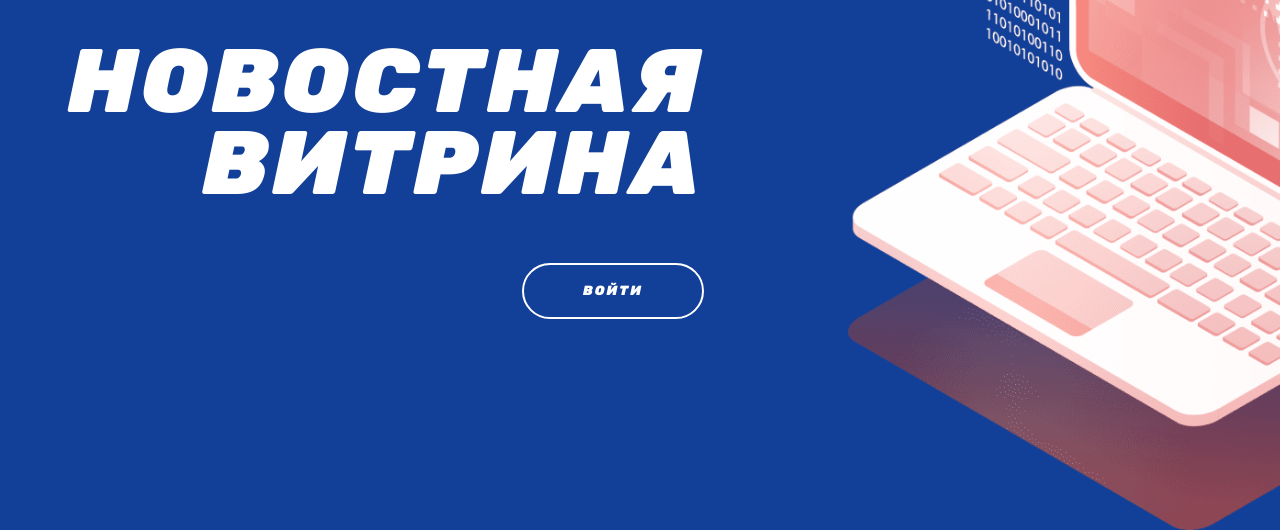
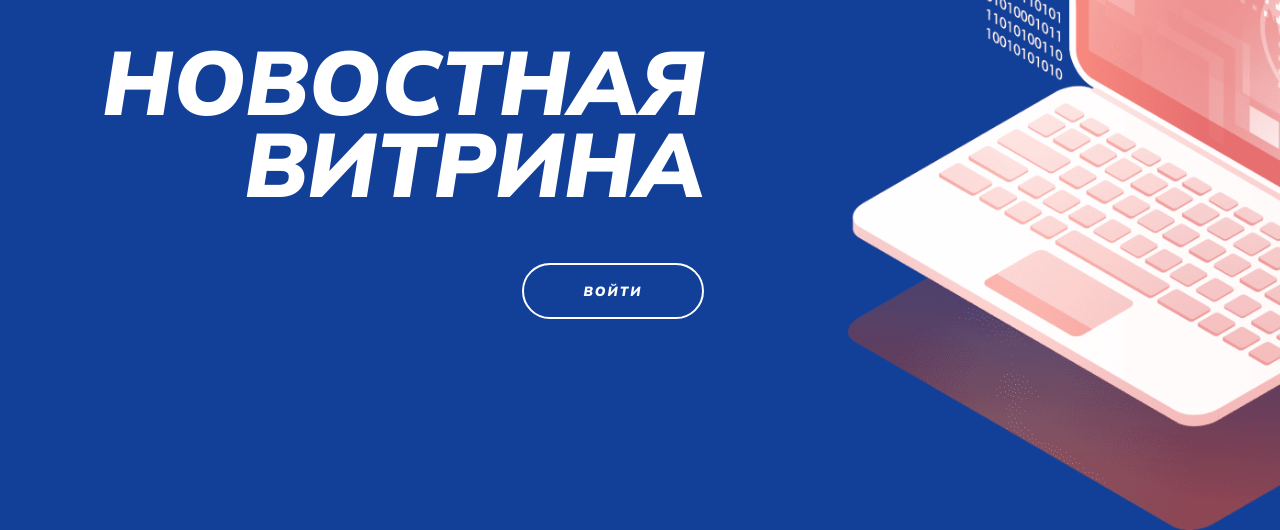
Before and after one commit to estydaven/dmp, a plain HTML site: page index.html in a window 1280 px wide. Shown: the part 270-800 px from the top of the page. Drawn offline with Linux system fonts and the light colour scheme.

Commit message:
change font again

```diff
--- a/css/styles.css
+++ b/css/styles.css
@@ -1,12 +1,12 @@
 /* Fonts */
 @font-face {
-    font-family: 'Rubik';
+    font-family: 'Mulish';
+    font-display: swap;
     font-style: italic;
-    font-display: swap;
     font-weight: 900;
     src: local(''),
-         url('../fonts/rubik.woff2') format('woff2'), /* Chrome 26+, Opera 23+, Firefox 39+ */
-         url('../fonts/rubik.woff') format('woff'); /* Chrome 6+, Firefox 3.6+, IE 9+, Safari 5.1+ */
+         url('../fonts/mulish.woff2') format('woff2'), /* Chrome 26+, Opera 23+, Firefox 39+ */
+         url('../fonts/mulish.woff') format('woff'); /* Chrome 6+, Firefox 3.6+, IE 9+, Safari 5.1+ */
 }
 
 /* Reset */
@@ -32,7 +32,7 @@ body {
     width: 100%;
     color: #ffffff;
     font-size: 15px;
-    font-family: 'Rubik';
+    font-family: 'Mulish';
     font-weight: 900;
     background-color: #124098;
 }
@@ -85,7 +85,6 @@ body {
     text-align: right;
     text-transform: uppercase;
     margin-bottom: 58px;
-    letter-spacing: 4px;
 }
 .main__button {
     display: block;
@@ -96,7 +95,7 @@ body {
     color: #ffffff;
     letter-spacing: 2px;
     line-height: 50px;
-    font-family: 'Rubik';
+    font-family: 'Mulish';
     font-weight: 900;
     margin-left: auto;
     text-transform: uppercase;
@@ -150,7 +149,7 @@ body {
     color: #ffffff;
     text-transform: uppercase;
     letter-spacing: 2px;
-    font-family: 'Rubik';
+    font-family: 'Mulish';
     font-weight: 900;
     font-size: 12px;
     outline: none;
```
Also changed, not shown: fonts/mulish.woff (added), fonts/mulish.woff2 (added), fonts/rubik.woff (deleted), fonts/rubik.woff2 (deleted).
